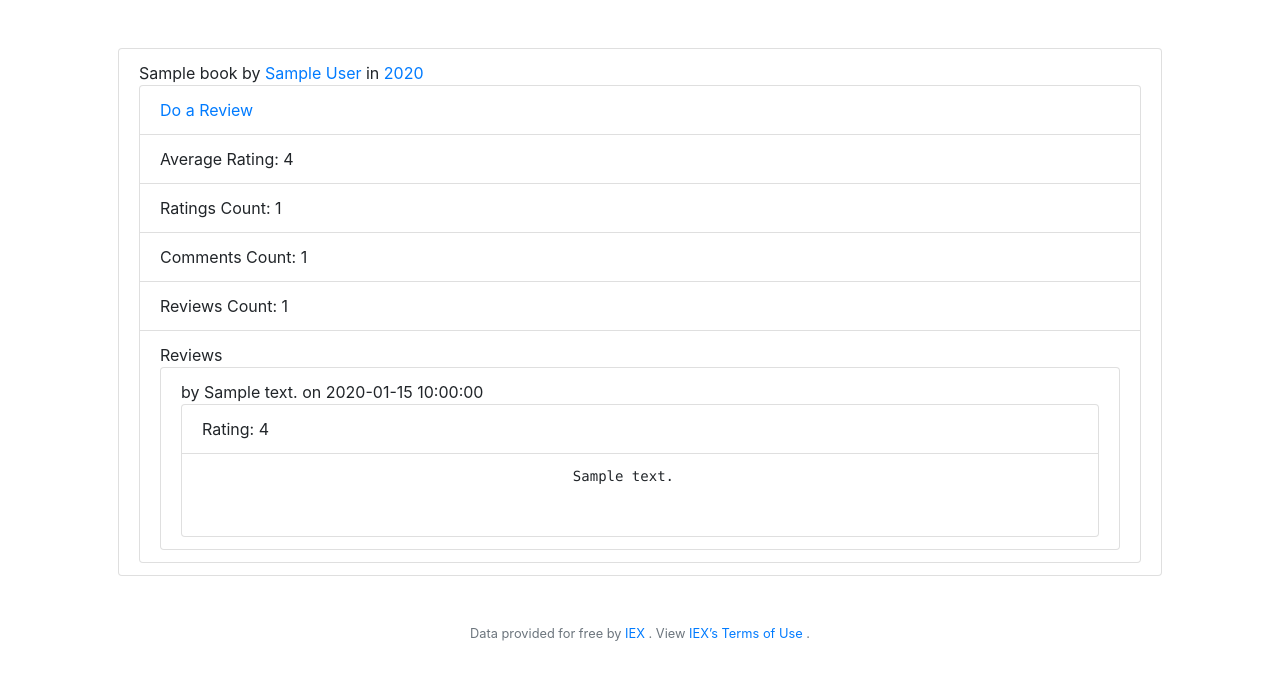
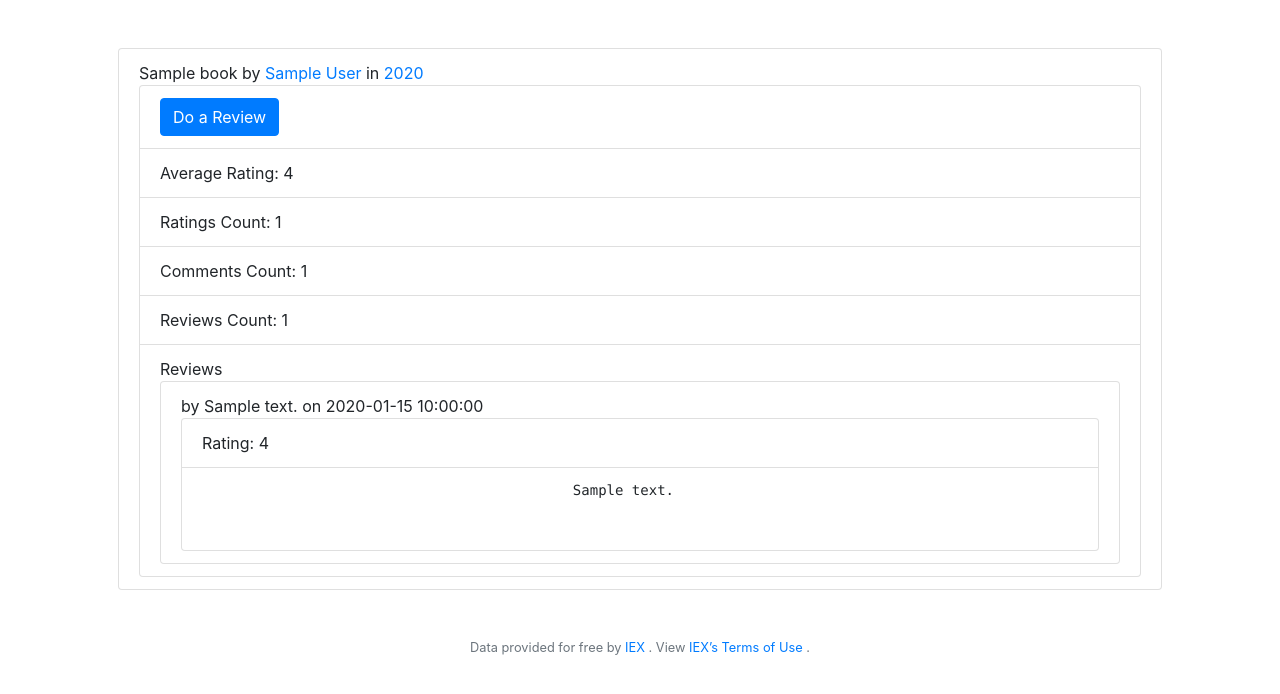
Before and after one commit to navetech/web50, a Flask app: template projects/2019/x/1/templates/book.html in a window 1280 px wide. Shown: the part 76-770 px from the top of the page. Run offline with Flask 2, Linux system fonts and the light colour scheme; the template is opened without the code that fills it: most values are stand-ins (such as "Sample title", 1, 10 or a date in 2020); some libraries are stand-ins or nearby versions.

Commit message:
Improve pages style

```diff
--- a/projects/2019/x/1/static/styles/style.css
+++ b/projects/2019/x/1/static/styles/style.css
@@ -1,14 +1,14 @@
-.ln-brand-color
+.ln-marca-color
 {
     color: orange;
 }
 
-.ln-brand-background
+.ln-marca-background-color
 {
     background-color: black;
 }
 
-.ln-brand
+.ln-marca
 {
     color: orange;
     background-color: black;
@@ -20,7 +20,7 @@ nav .navbar-brand
     font-size: x-large;
 }
 
-nav .navbar-brand .ln-brand
+nav .navbar-brand .ln-marca
 {
     /* size for brand */
     font-size: xx-large;
@@ -50,7 +50,9 @@ main img
     /*width: auto;*/
 }
 
+/*
 .comment-out
 {
     width: 100%;
 }
+*/
--- a/projects/2019/x/1/templates/book.html
+++ b/projects/2019/x/1/templates/book.html
@@ -18,7 +18,7 @@
 
         <ul class="list-group">
             <li class="list-group-item">
-                <a href="{{ url_for('review', book_isbn=book['isbn'], user_id=session['user_id']) }}">
+                <a class="btn btn-primary" role="button" href="{{ url_for('review', book_isbn=book['isbn'], user_id=session['user_id']) }}">
                     Do a Review
                 </a>
             </li>
--- a/projects/2019/x/1/templates/layout.html
+++ b/projects/2019/x/1/templates/layout.html
@@ -30,11 +30,11 @@
     <body>
         <nav class="navbar navbar-expand-md navbar-light bg-light border">
             <a class="navbar-brand" href="/">
-                <span class="ln-brand">LN</span>
+                <span class="ln-marca">LN</span>
             </a>
 
             <a class="navbar-brand" href="/">
-                <span class="ln-brand-color">Books Reviews</span></a>
+                <span class="ln-marca-color">Books Reviews</span></a>
             </a>
 
             <button aria-controls="navbar" aria-expanded="false" aria-label="Toggle navigation" class="navbar-toggler" data-target="#navbar" data-toggle="collapse" type="button">
--- a/projects/2019/x/1/templates/login.html
+++ b/projects/2019/x/1/templates/login.html
@@ -12,7 +12,7 @@
                     Username
                 </label>
 
-                <input class="form-control" id= "username" name="username" placeholder="Username" type="text">
+                <input required class="form-control" id= "username" name="username" placeholder="Username" type="text">
             </div>
 
             <div class="form-group">
@@ -20,7 +20,7 @@
                     Password
                 </label>
 
-                <input class="form-control" id="password" name="password" placeholder="Password" type="password">
+                <input required class="form-control" id="password" name="password" placeholder="Password" type="password">
             </div>
 
             <button class="btn btn-primary" type="submit">
```
Also changed, not shown: projects/2019/x/1/templates/register.html (+4 -4 lines).
